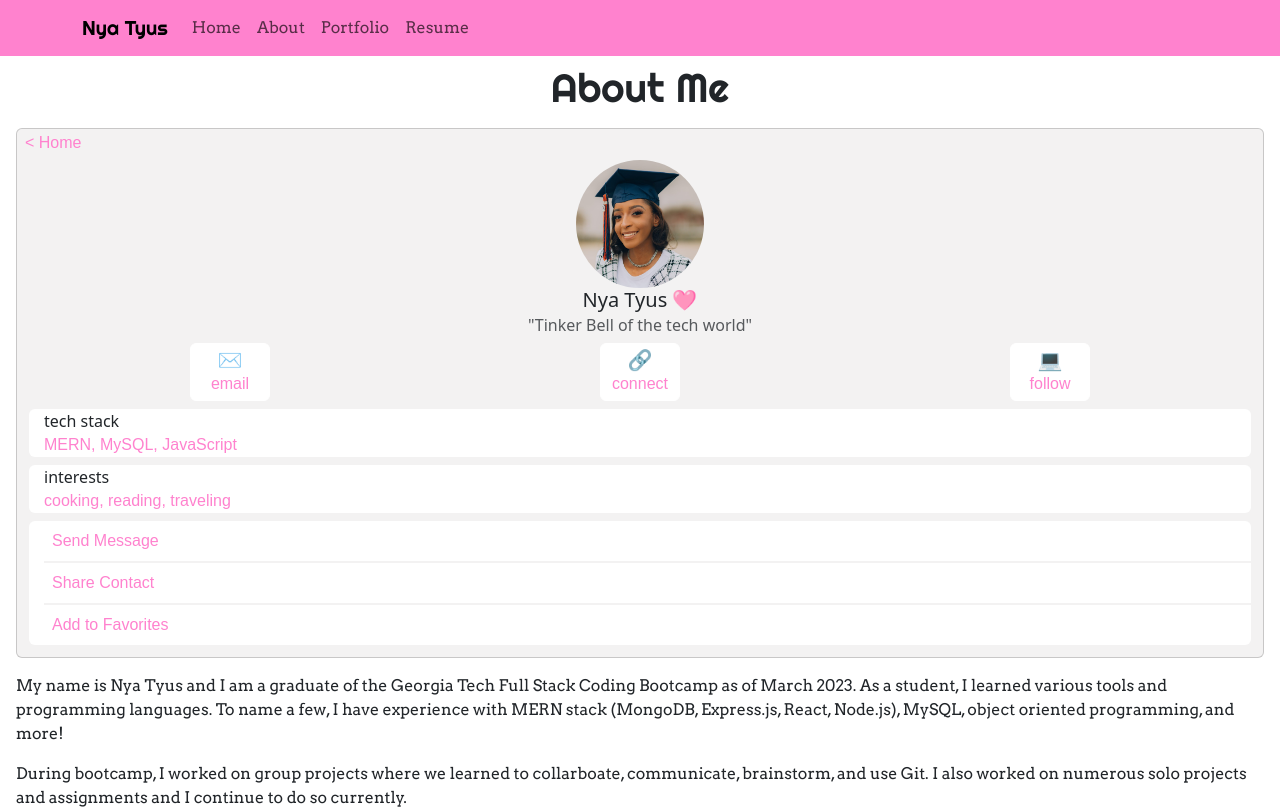
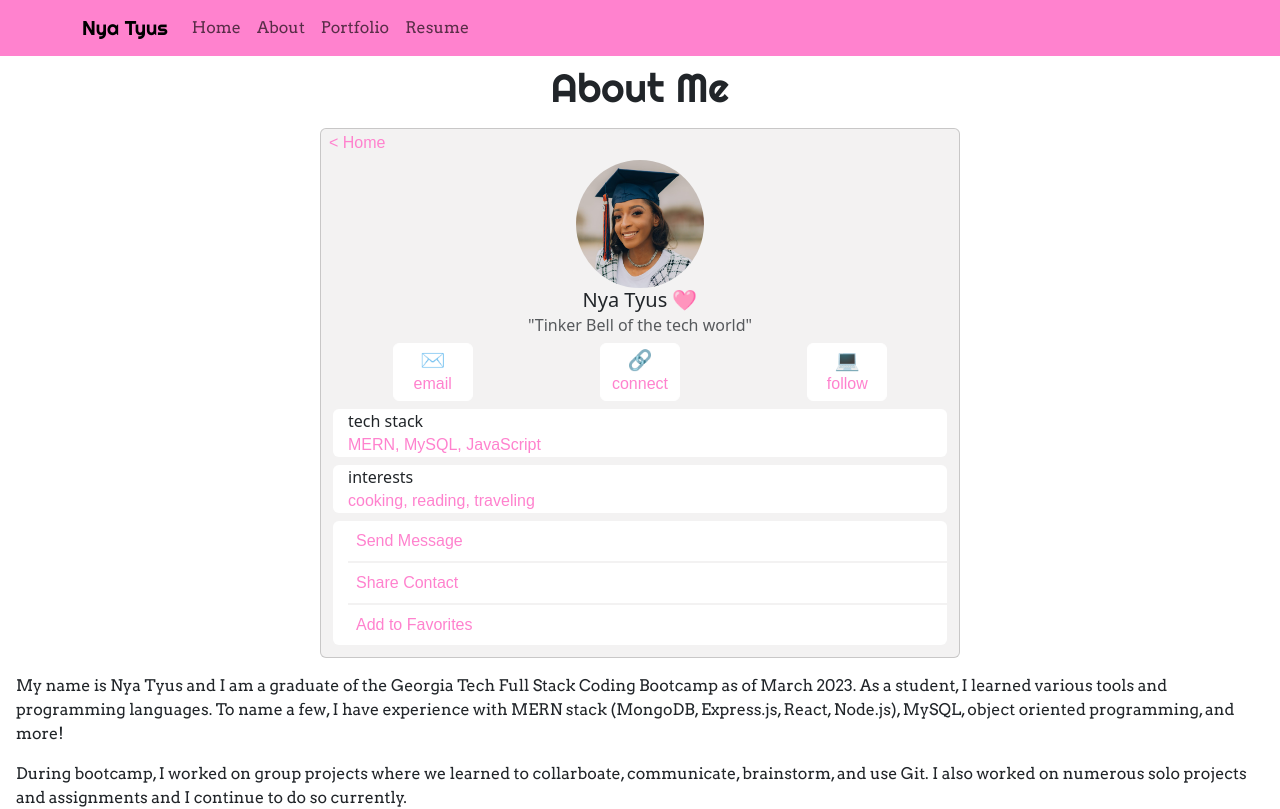
Before and after one commit to nyashanice/React-Portfolio, a React (Create React App) app: page /about in a window 1280 px wide. Shown: the top 809 px of the page. Built offline with nearby package versions, Linux system fonts and the light colour scheme.

Commit message:
create tablet media query for about page

```diff
--- a/src/pages/AboutMe.js
+++ b/src/pages/AboutMe.js
@@ -18,7 +18,7 @@ export default function AboutMe() {
       <Header />
       <div>
         <h1 className="text-center about-header m-2">About Me</h1>
-        <Card className="contact-card-bg m-3">
+        <Card className="contact-card-bg m-3 contact-card mx-auto">
           <Card.Body className="p-2">
             <Link to="/" className="contact-text">
               <Card.Subtitle className="mb-2">&#60; Home</Card.Subtitle>
--- a/src/styles/AboutMe.css
+++ b/src/styles/AboutMe.css
@@ -31,3 +31,9 @@
 .about-main-txt {
     font-family: 'Arvo', serif;
 }
+
+@media screen and (min-width: 768px) {
+    .contact-card {
+        width: 50%;
+    }
+}
```
